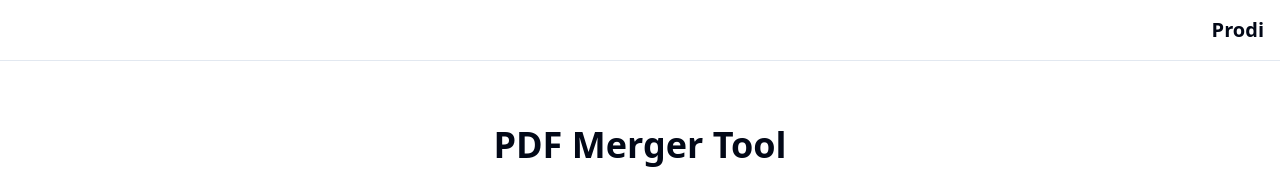
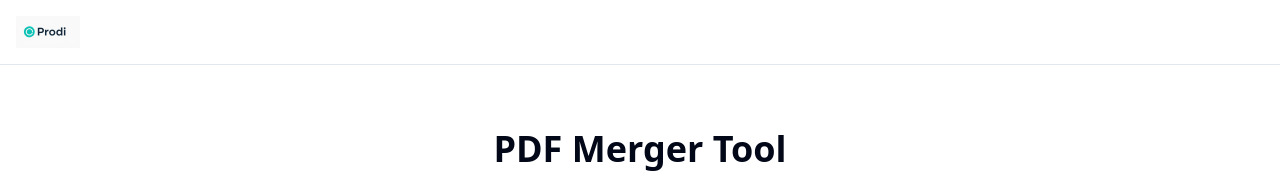
Before and after one commit to prodi-labs/pdf-merger-prodi, a React (Vite) app: page / in a window 1280 px wide. Shown: the top 173 px of the page. Built offline with nearby package versions, Linux system fonts and the light colour scheme.

Commit message:
Update Navbar Logo
Update the logo text "Prodi" to be on the left side of the navbar.

```diff
--- a/src/components/Navbar.tsx
+++ b/src/components/Navbar.tsx
@@ -1,11 +1,15 @@
+import prodiLogo from "@/assets/prodi-logo.png";
+
 const Navbar = () => {
   return (
     <nav className="w-full border-b border-border bg-background/95 backdrop-blur supports-[backdrop-filter]:bg-background/60">
       <div className="container mx-auto px-4 py-4">
-        <div className="flex items-center justify-end">
-          <h1 className="text-xl font-semibold text-foreground">
-            Prodi
-          </h1>
+        <div className="flex items-center justify-start">
+          <img
+            src={prodiLogo}
+            alt="Prodi"
+            className="h-8 w-auto"
+          />
         </div>
       </div>
     </nav>
```
Also changed, not shown: 1 other file (tests, documents, lock files or other folders).
